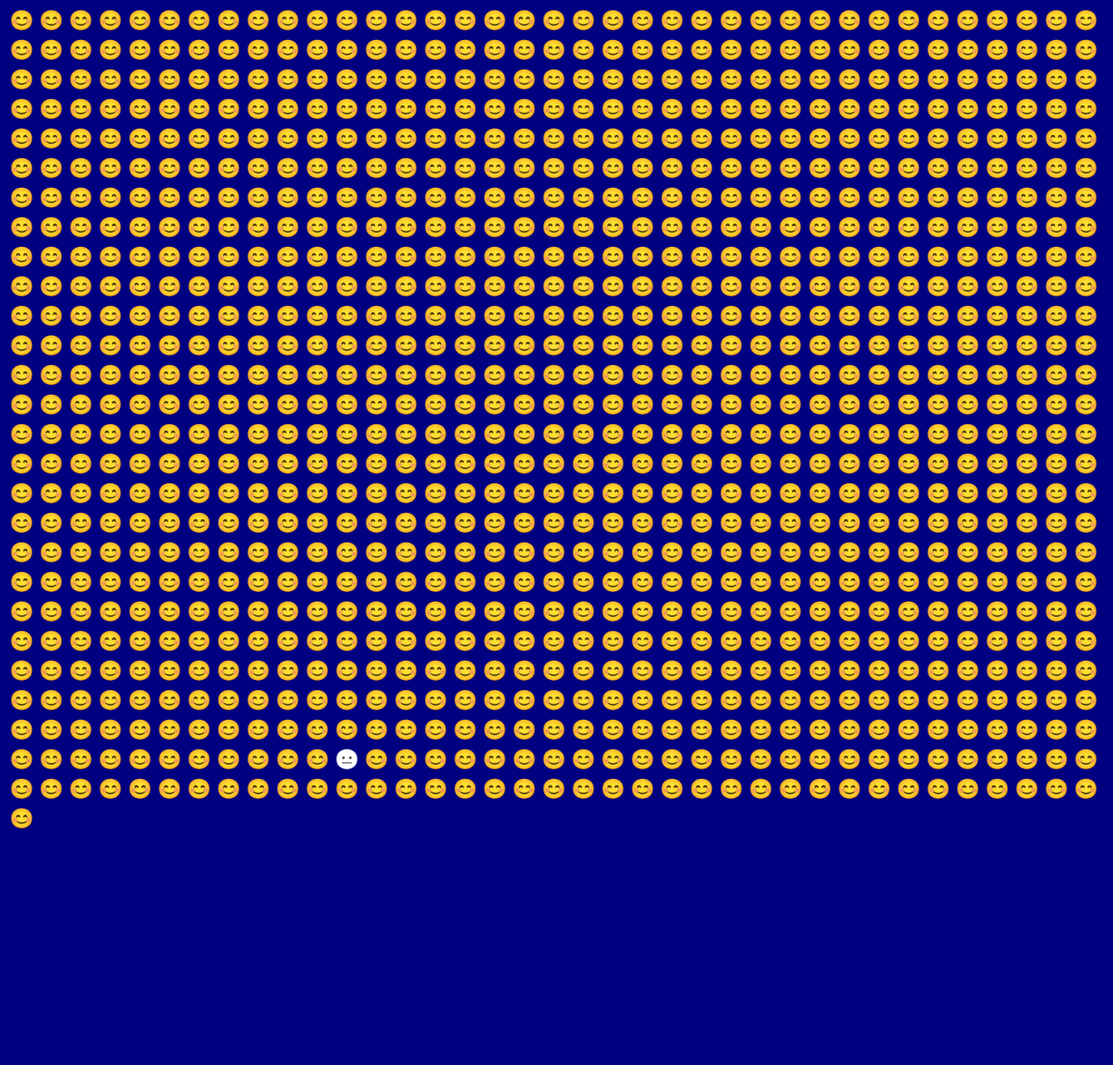
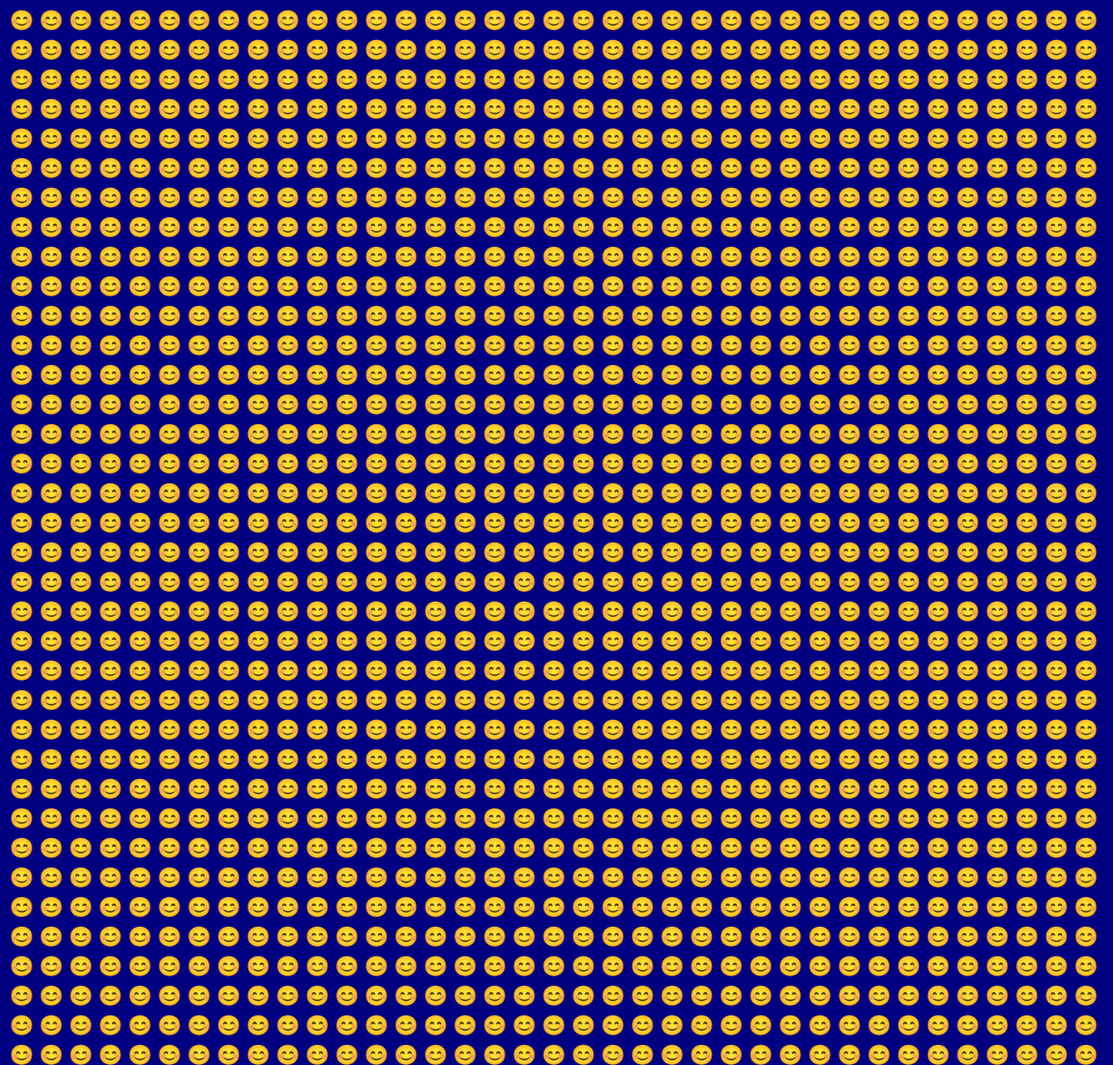
Before and after one commit to Rupsdc/verify, a plain HTML site: page index.html in a window 1280 px wide. Shown: the top 1225 px of the page at 87% size. Before the commit the page ends 968 px from the top, so only its background shows below. Drawn offline with Linux system fonts and the light colour scheme.

Commit message:
Update TOTAL constant value from 1000 to 1500

```diff
--- a/index.html
+++ b/index.html
@@ -136,7 +136,7 @@
 <script>
   const MAIN   = '😊';
   const SECRET = '😐';
-  const TOTAL  = 1000;
+  const TOTAL  = 1500;
 
   const wall   = document.getElementById('wall');
   const dialog = document.getElementById('dialog');
```
